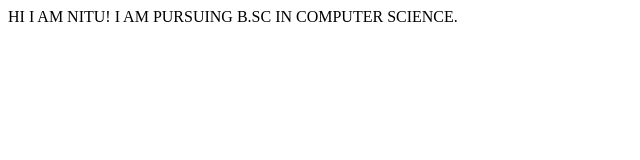
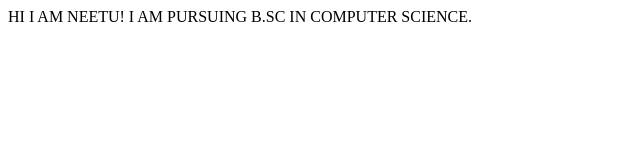
Before and after one commit to NituSingh29/nitukumari-portfolio, a plain HTML site: page index.html in a window 1280 px wide. Shown: the full height of the page, 0-640 px from the left. Drawn offline with Linux system fonts and the light colour scheme.

```diff
--- a/index.html
+++ b/index.html
@@ -7,7 +7,7 @@
     <title>MY PORTFOLIO</title>
 </head>
 <body>
-    HI I AM NITU!
+    HI I AM NEETU!
     I AM PURSUING B.SC IN COMPUTER SCIENCE.
 
 </body>
```
